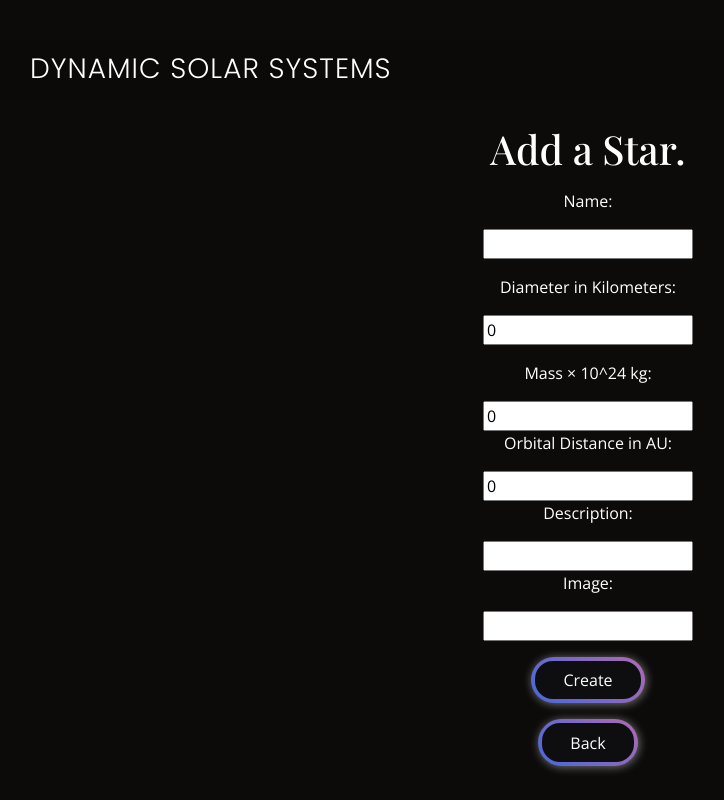
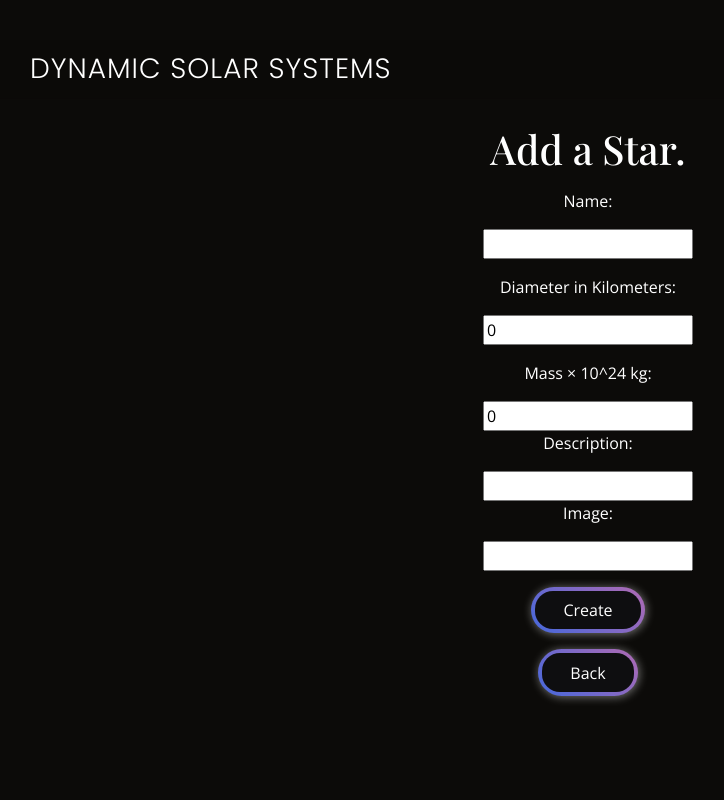
Before and after one commit to MrShanester/dynamic-solar-system-vue-app, a Vue app: page /NewStar/1 in a window 1280 px wide. Shown: the whole page, without its empty margins (52-776 px from the left). Built offline with nearby package versions, Linux system fonts and the light colour scheme; a web font is replaced by a local one.

Commit message:
Adds orrery view

```diff
--- a/package.json
+++ b/package.json
@@ -10,6 +10,7 @@
   "dependencies": {
     "axios": "^0.24.0",
     "core-js": "^3.6.5",
+    "three.js": "^0.77.1",
     "vue": "^2.6.11",
     "vue-router": "^3.2.0"
   },
--- a/src/main.js
+++ b/src/main.js
@@ -2,6 +2,7 @@ import Vue from "vue";
 import App from "./App.vue";
 import router from "./router";
 import axios from "axios";
+import "three.js";
 
 axios.defaults.baseURL = process.env.NODE_ENV === "development" ? "http://localhost:3000" : "/";
 
--- a/src/router/index.js
+++ b/src/router/index.js
@@ -13,6 +13,7 @@ import PlanetShow from "../views/PlanetShow.vue";
 import NewPlanet from "../views/NewPlanet.vue";
 import PlanetEdit from "../views/PlanetEdit.vue";
 import NewStar from "../views/NewStar.vue";
+import Orrery from "../views/Orrery.vue";
 
 Vue.use(VueRouter);
 
@@ -82,6 +83,11 @@ const routes = [
     name: "NewStar",
     component: NewStar,
   },
+  {
+    path: "/Orrery/:id",
+    name: "Orrery",
+    component: Orrery,
+  },
 ];
 
 const router = new VueRouter({
--- a/src/views/NewStar.vue
+++ b/src/views/NewStar.vue
@@ -24,11 +24,6 @@
         <input type="integer" v-model="newPlanetParams.mass" />
       </div>
       <div>
-        <label>Orbital Distance in AU:</label>
-        <p></p>
-        <input type="integer" v-model="newPlanetParams.orbital_distance" />
-      </div>
-      <div>
         <label>Description:</label>
         <p></p>
         <input type="string" v-model="newPlanetParams.description" />
@@ -41,7 +36,7 @@
       <p></p>
       <button class="bn30" v-on:click="createPlanet()">Create</button>
       <p></p>
-      <button class="bn30" v-on:click="home()">Back</button>
+      <button class="bn30" v-on:click="$router.go(-1)">Back</button>
     </form>
   </div>
 </template>
```
Also changed, not shown: src/views/Orrery.vue (added), 1 other file (tests, documents, lock files or other folders).
